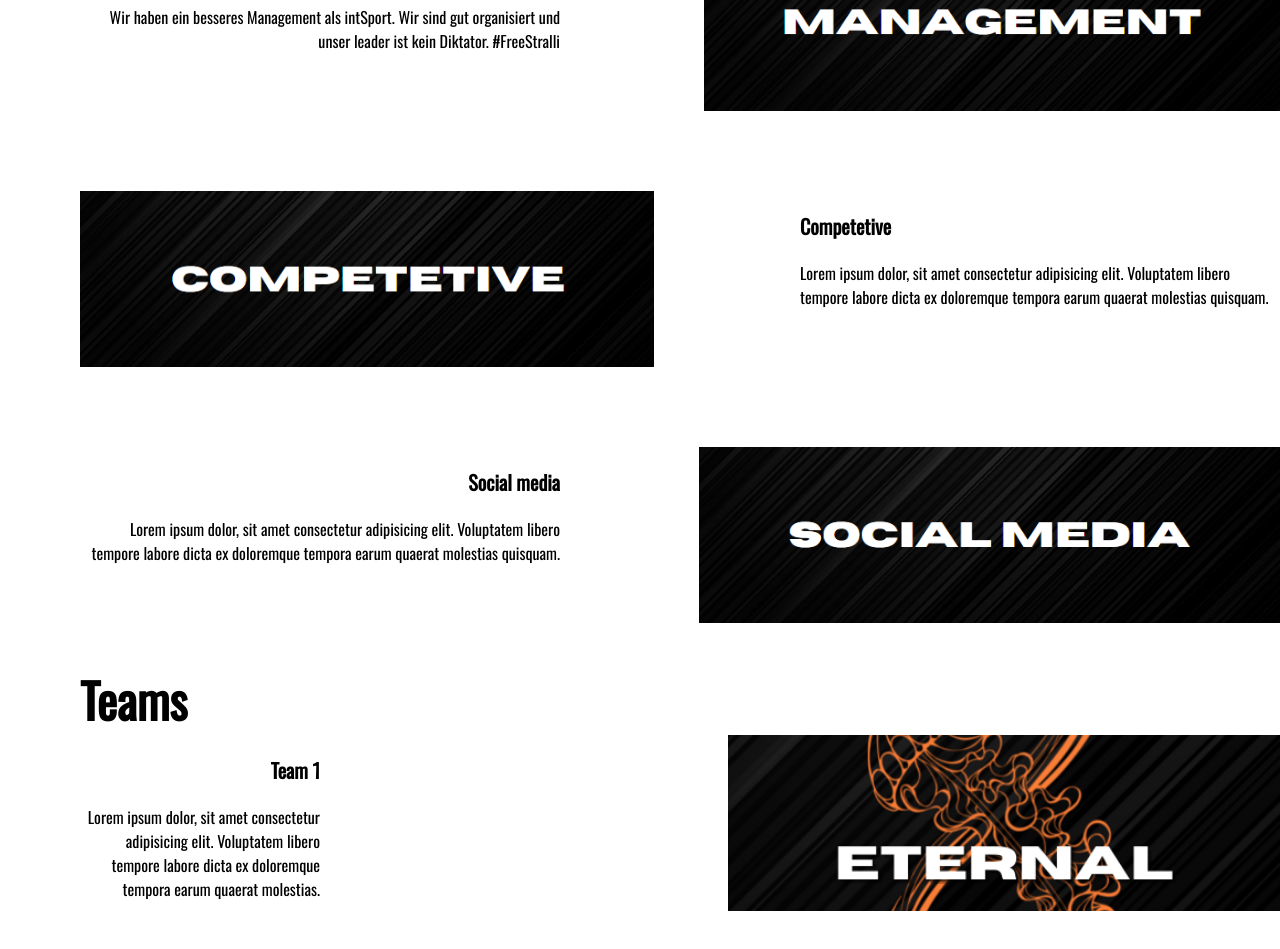
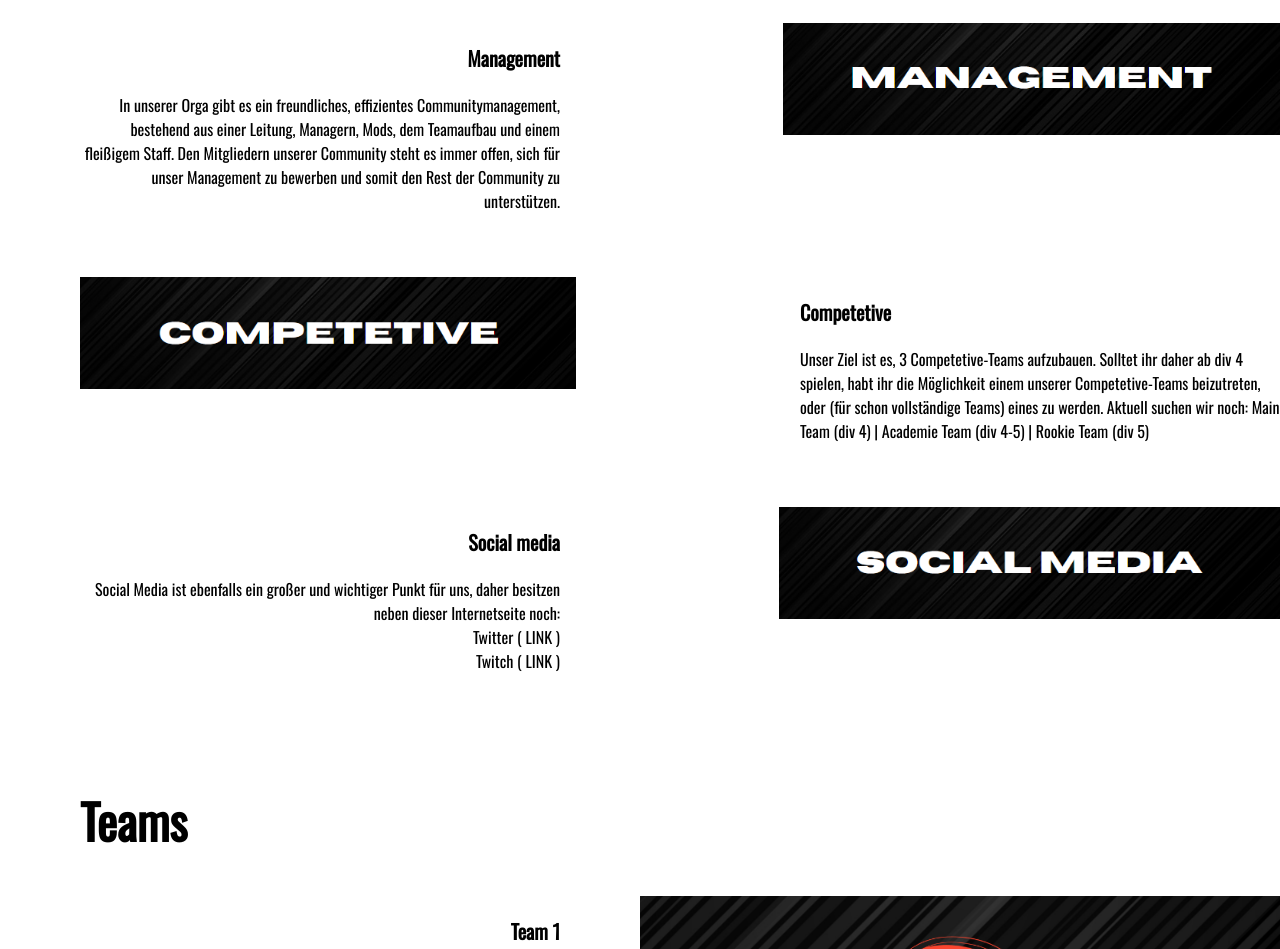
Before and after one commit to fabian-bruens/eternal-website, a plain HTML site: page index.html in a window 1280 px wide. Shown: the part 1008-1957 px from the top of the page. Drawn offline with nearby package versions, Linux system fonts and the light colour scheme.

Commit message:
Add files via upload

```diff
--- a/css/main.scss
+++ b/css/main.scss
@@ -6,14 +6,12 @@
 
 body {
     margin: 1.5em;
-    height: 100vh;
 }
 
 section {
     display: flex;
     flex-direction: column;
     width: 100%;
-    height: 100vh;
 }
 
 #myBtn {
@@ -41,7 +39,7 @@ a {
 }
 
 h1 {
-    margin: 0;
+    margin-top: 1em;
     font-size: 3rem;
 }
 
@@ -63,7 +61,7 @@ h1 {
 
 .hero-logo {
     position: absolute;
-    top: 10em;
+    top: 12em;
     right: 0;
 }
 
@@ -111,7 +109,8 @@ nav {
 
     .close {
         float: right;
-        margin: 2em;
+        margin-top: 2em;
+        right: 2em;
         width: 2.5em;
 
     }
@@ -122,13 +121,17 @@ header {
     justify-content: space-between;
 
     svg {
+        position: fixed;
+        z-index: 888;
         width: 2.3em;
-        margin-top: -.6em;
+        right: 2em;
+        margin-top: 1em;
         cursor: pointer;
     }
 }
 
 section.hero {
+    height: 100vh;
     color: white;
     animation: moveDown 1s ease-in-out forwards;
     opacity: 0;
@@ -151,7 +154,7 @@ section.about-us {
     img {
         width: 100%;
         object-fit: cover;
-        height: 6em;
+        height: 7em;
     }
 
     .title {
@@ -169,7 +172,7 @@ section.teams {
     img {
         width: 100%;
         object-fit: cover;
-        height: 6em;
+        height: auto;
     }
 
     .title {
@@ -189,7 +192,7 @@ section.shop {
     img {
         width: 100%;
         object-fit: cover;
-        height: 8.5em;
+        height: auto;
     }
 
     .title {
@@ -293,8 +296,7 @@ section.shop {
     .feature {
         display: grid;
         grid-template-columns: repeat(2, auto);
-        gap: 3em;
-        margin-bottom: 5em;
+        margin-bottom: 3em;
 
         img {
             width: 25em;
@@ -324,7 +326,7 @@ section.shop {
     .teams-feature {
         display: grid;
         grid-template-columns: repeat(2, auto);
-        gap: 2em;
+        gap: 5em;
         margin-bottom: 3em;
 
         img {
@@ -333,7 +335,7 @@ section.shop {
 
         .content {
             text-align: right;
-            width: 15em;
+            width: 30em;
         }
     }
 
@@ -350,24 +352,6 @@ section.shop {
         .content {
             text-align: right;
             width: 25em;
-        }
-    }
-
-    section.about-us {
-        img {
-            height: 11em;
-        }
-    }
-
-    section.teams {
-        img {
-            height: 11em;
-        }
-    }
-
-    section.shop {
-        img {
-            height: 11em;
         }
     }
 }
--- a/index.html
+++ b/index.html
@@ -51,7 +51,7 @@
             <div class="feature">
                 <div class="content">
                     <p class="title">Management</p>
-                    <p class="desc">Wir haben ein besseres Management als intSport. Wir sind gut organisiert und unser leader ist kein Diktator. #FreeStralli</p>
+                    <p class="desc"> In unserer Orga gibt es ein freundliches, effizientes Communitymanagement, bestehend aus einer Leitung, Managern, Mods, dem Teamaufbau und einem fleißigem Staff. Den Mitgliedern unserer Community steht es immer offen, sich für unser Management zu bewerben und somit den Rest der Community zu unterstützen.</p>
                 </div>
 
                 <img src="images/management.png" alt="eternal logo">
@@ -60,7 +60,7 @@
             <div class="feature left">
                 <div class="content">
                     <p class="title">Competetive</p>
-                    <p class="desc">Lorem ipsum dolor, sit amet consectetur adipisicing elit. Voluptatem libero tempore labore dicta ex doloremque tempora earum quaerat molestias quisquam.</p>
+                    <p class="desc">Unser Ziel ist es, 3 Competetive-Teams aufzubauen. Solltet ihr daher ab div 4 spielen, habt ihr die Möglichkeit einem unserer Competetive-Teams beizutreten, oder (für schon vollständige Teams) eines zu werden. Aktuell suchen wir noch: Main Team (div 4) | Academie Team (div 4-5) | Rookie Team (div 5) </p>
                 </div>
 
                 <img src="images/competetive.png" alt="eternal logo">
@@ -69,7 +69,7 @@
              <div class="feature">
                 <div class="content">
                     <p class="title">Social media</p>
-                    <p class="desc">Lorem ipsum dolor, sit amet consectetur adipisicing elit. Voluptatem libero tempore labore dicta ex doloremque tempora earum quaerat molestias quisquam.</p>
+                    <p class="desc">Social Media ist ebenfalls ein großer und wichtiger Punkt für uns, daher besitzen neben dieser Internetseite noch: <br> Twitter ( LINK ) </br>Twitch ( LINK )</p>
                 </div>
 
                 <img src="images/social_media.png" alt="eternal logo">
@@ -84,7 +84,7 @@
                     <p class="desc">Lorem ipsum dolor, sit amet consectetur adipisicing elit. Voluptatem libero tempore labore dicta ex doloremque tempora earum quaerat molestias.</p>
                 </div>
 
-                <img src="images/eternal.png" alt="eternal logo">
+                <img src="images/Team_1.png" alt="eternal logo">
             </div>
 
             <div class="teams-feature">
@@ -107,9 +107,8 @@
 
         </section>
 
-        <div class="shop-img"></div>
-
         <section class="shop" id="shop">
+            <div class="shop-img"></div>
             <h1>Shop</h1>
             <div class="shop-feature">
                 <div class="content">
```
Also changed, not shown: css/main.css, images/Team_1.png (added), 1 other file.
